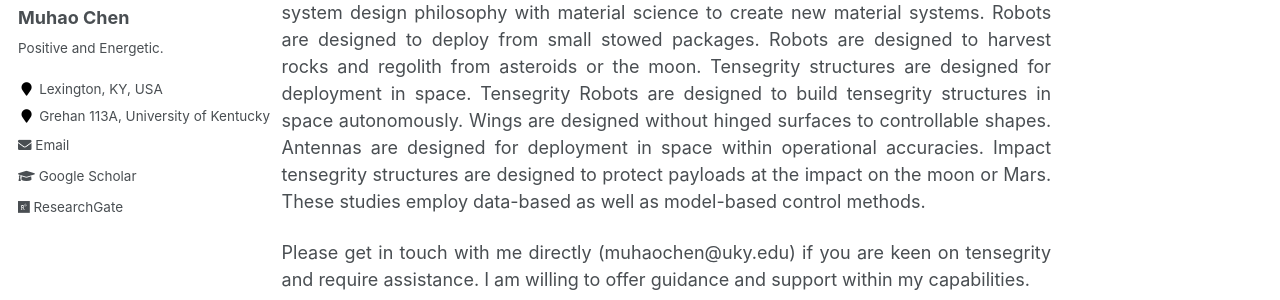
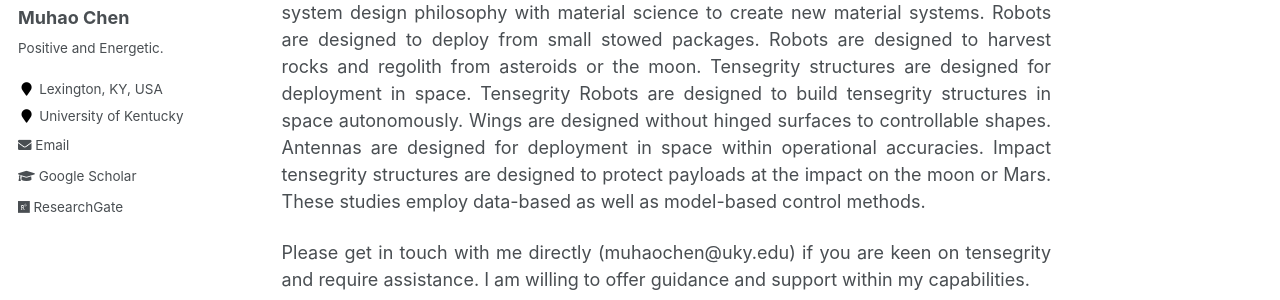
Before and after one commit to Muhao-Chen/muhao-chen.github.io, a Jekyll site: the page built from _pages/about.md, in a window 1280 px wide. Shown: the part 296-596 px from the top of the page. Built offline with Jekyll 4.4.1, drawn with Linux system fonts in a browser that asks for light colours.

Commit message:
Update _config.yml

```diff
--- a/_config.yml
+++ b/_config.yml
@@ -87,7 +87,7 @@ author:
   avatar           : "profile.png"
   bio              : "Positive and Energetic."
   location         : "Lexington, KY, USA"
-  employer         : "Grehan 113A, University of Kentucky"
+  employer         : "University of Kentucky"
   #pubmed           : "https://www.ncbi.nlm.nih.gov/pubmed/?term=john+snow"
   googlescholar    : "https://scholar.google.com/citations?hl=en&user=2g3lz0AAAAAJ&view_op=list_works&sortby=pubdate"
   email            :  "muhaochen@uky.edu"
```
